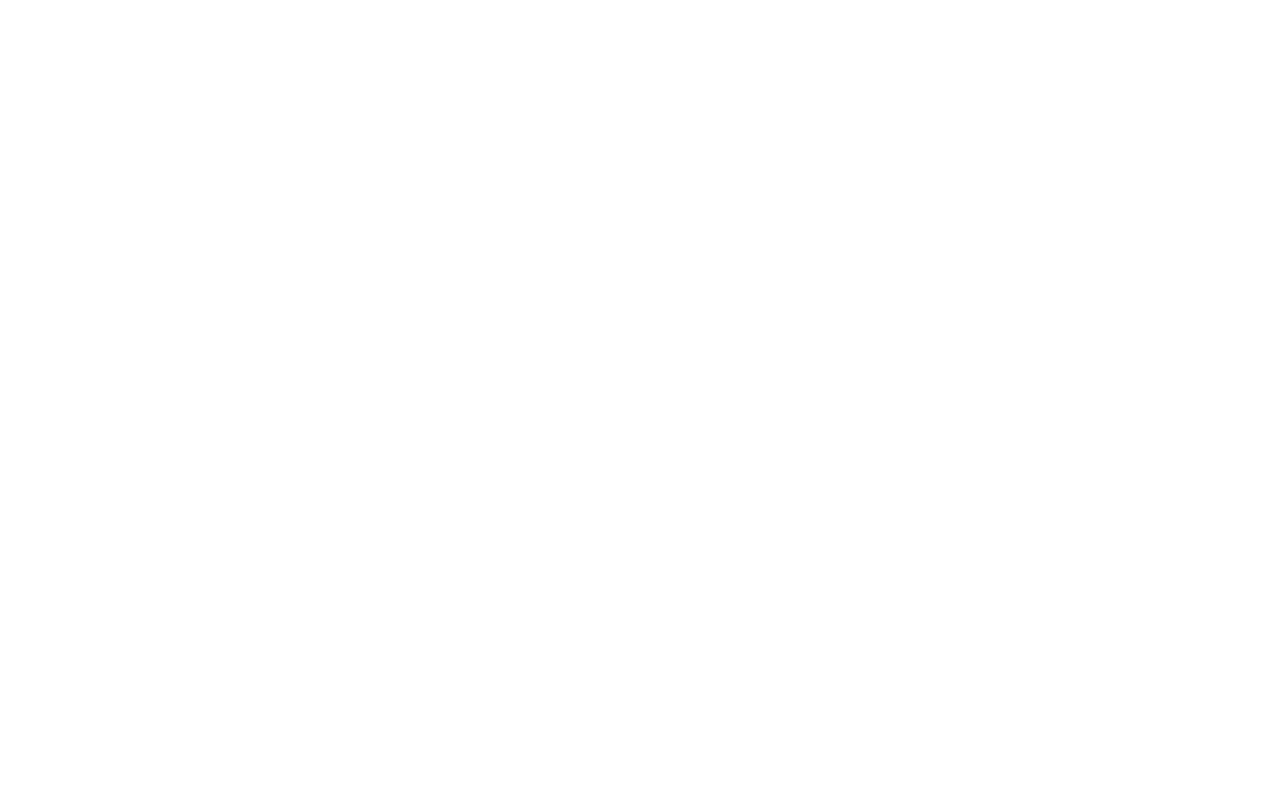
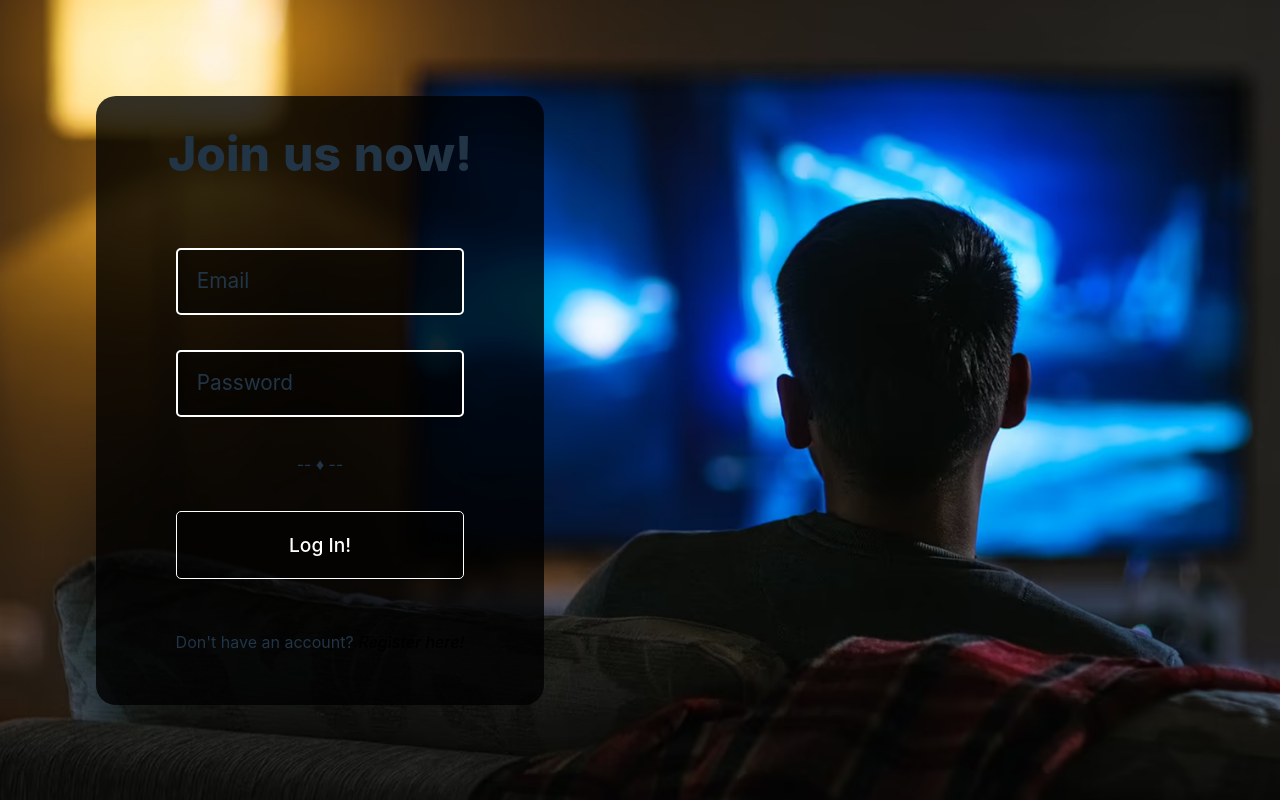
Before and after one commit to KitchenTile/TechSpire, a React (Vite) app in the folder tvscheduler-react-app/tvscheduler-react-app/: page / in a window 1280 px wide. Before the commit this address had no page. Built offline with nearby package versions, Linux system fonts and the light colour scheme.

Commit message:
Fixed routing

```diff
--- a/tvscheduler-react-app/tvscheduler-react-app/src/App.jsx
+++ b/tvscheduler-react-app/tvscheduler-react-app/src/App.jsx
@@ -8,7 +8,8 @@
     <Router>
       <Routes>
         <Route path="/main" element={<MainSchedulePage />} />
-        <Route path="/login" element={<LoginRegisterPage />} />
+        <Route path="/" element={<LoginRegisterPage />} />
+        <Route path="/*" element={<LoginRegisterPage />} />
       </Routes>
     </Router>
   );
--- a/tvscheduler-react-app/tvscheduler-react-app/src/pages/loginPage.jsx
+++ b/tvscheduler-react-app/tvscheduler-react-app/src/pages/loginPage.jsx
@@ -1,6 +1,7 @@
 import { useState } from "react";
 import "./loginPage.css";
 import InputComponent from "../components/login/InputComponent";
+import { Link } from "react-router-dom";
 
 const LoginRegisterPage = () => {
   const [registered, setRegistered] = useState(false);
@@ -45,7 +46,7 @@
           ))}
 
           <span> -- ♦ --</span>
-          <button type="submit" className="button">
+          <button type="submit" className="button" onClick={handleLogin}>
             Sign Up!
           </button>
           <p className="text-button">
@@ -68,9 +69,11 @@
           ))}
 
           <span> -- ♦ --</span>
-          <button type="submit" className="button">
-            Log In!
-          </button>
+          <Link as={Link} to={"/main"}>
+            <button type="submit" className="button">
+              Log In!
+            </button>
+          </Link>
           <p className="text-button">
             Don't have an account?{" "}
             <button className="login" onClick={handleLogin}>
```
